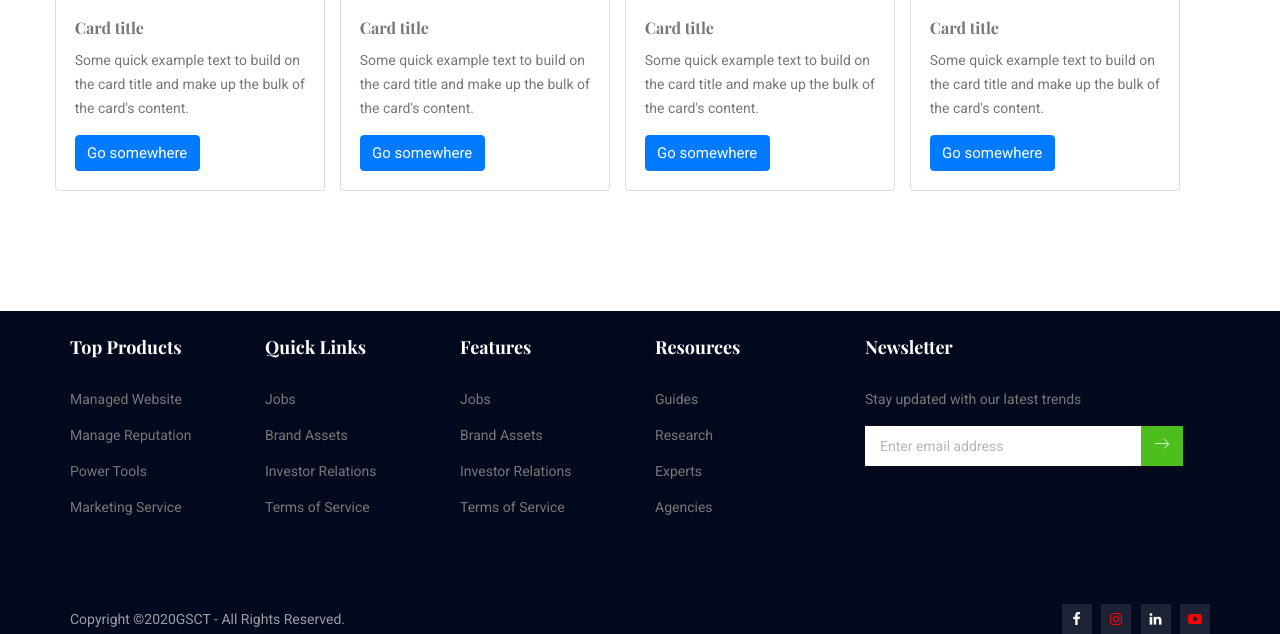
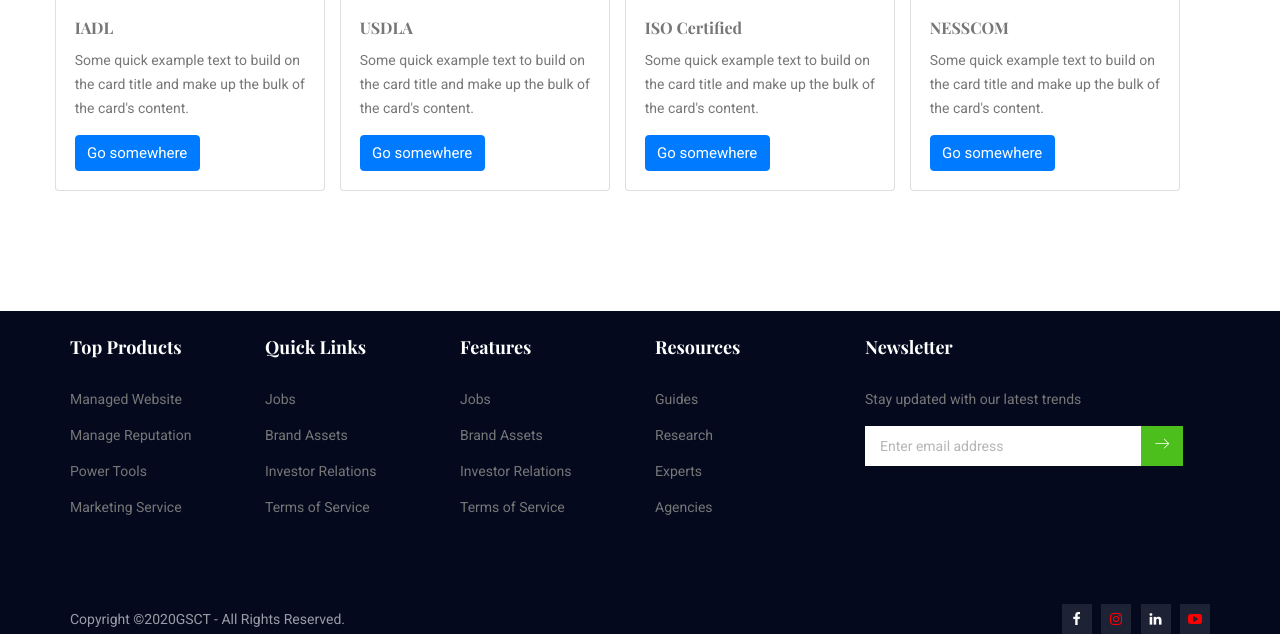
Before and after one commit to gsctmp22/gsctinstitute, a Django app: page /about-us/ in a window 1280 px wide. Shown: the part 1900-2534 px from the top of the page. Run offline with Django 3.2, Linux system fonts and the light colour scheme; some libraries are stand-ins or nearby versions.

Commit message:
certificate added

```diff
--- a/template/app1/about-us.html
+++ b/template/app1/about-us.html
@@ -135,7 +135,7 @@
          <div class="card mr-3" style="width: 18rem;">
   <img src="{% static 'img/certificate/certificate-IADL.bmp ' %}" height="180" width="250" class="card-img-top" alt="image card in about us">
   <div class="card-body">
-    <h5 class="card-title">Card title</h5>
+    <h5 class="card-title">IADL</h5>
     <p class="card-text">Some quick example text to build on the card title and make up the bulk of the card's content.</p>
     <a href="#" class="btn btn-primary">Go somewhere</a>
   </div>
@@ -145,7 +145,7 @@
 <div class="card mr-3" style="width: 18rem;">
 <img src="{% static 'img/certificate/certificate-USDLA.png ' %}" height="180" width="250" class="card-img-top" alt="image card in about us">
 <div class="card-body">
-<h5 class="card-title">Card title</h5>
+<h5 class="card-title">USDLA</h5>
 <p class="card-text">Some quick example text to build on the card title and make up the bulk of the card's content.</p>
 <a href="#" class="btn btn-primary">Go somewhere</a>
 </div>
@@ -155,7 +155,7 @@
 <div class="card mr-3" style="width: 18rem;">
 <img src="{% static 'img/certificate/certificate-iso.png ' %}" height="180" width="500" class="card-img-top" alt="image card in about us">
 <div class="card-body">
-<h5 class="card-title">Card title</h5>
+<h5 class="card-title">ISO Certified</h5>
 <p class="card-text">Some quick example text to build on the card title and make up the bulk of the card's content.</p>
 <a href="#" class="btn btn-primary">Go somewhere</a>
 </div>
@@ -165,7 +165,7 @@
 <div class="card mr-3" style="width: 18rem;">
 <img src="{% static 'img/certificate/nasscom-certificate.png ' %}" height="180" width="250" class="card-img-top" alt="image card in about us">
 <div class="card-body">
-<h5 class="card-title">Card title</h5>
+<h5 class="card-title">NESSCOM</h5>
 <p class="card-text">Some quick example text to build on the card title and make up the bulk of the card's content.</p>
 <a href="#" class="btn btn-primary">Go somewhere</a>
 </div>
```
